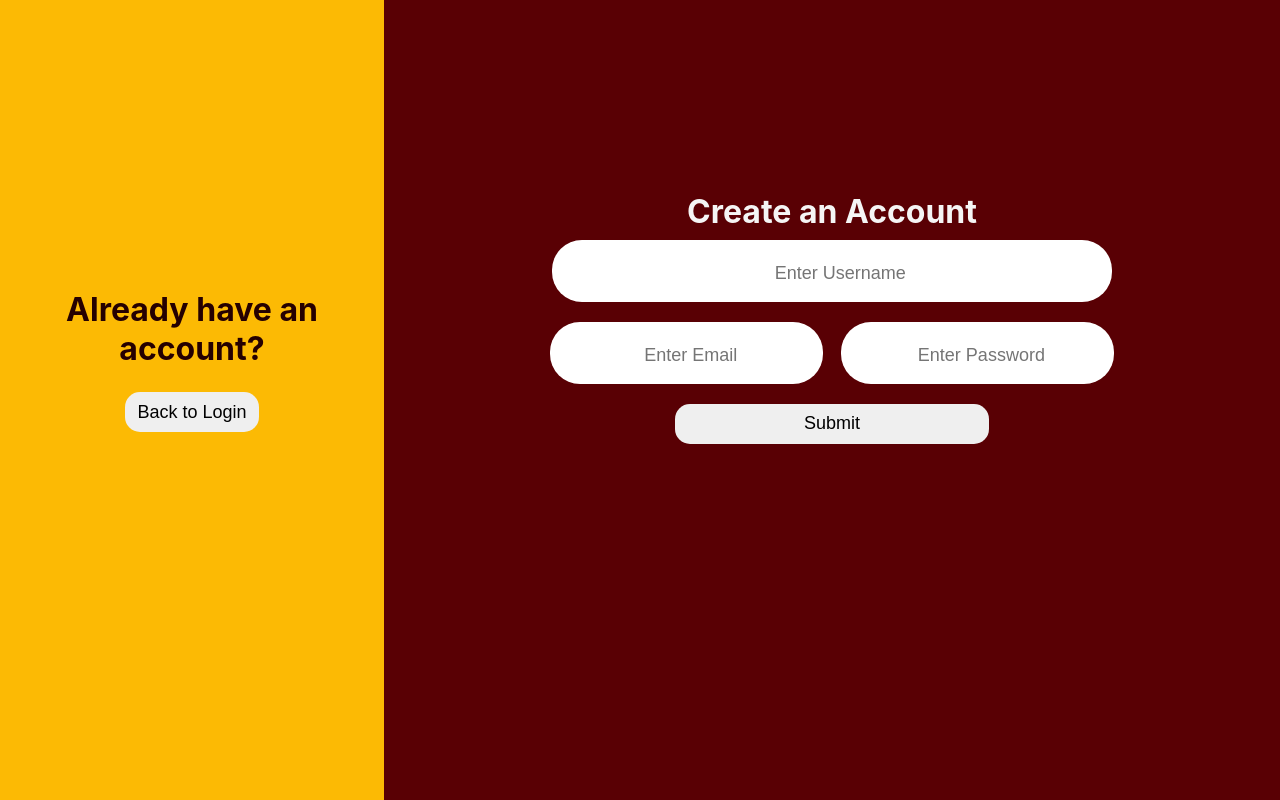
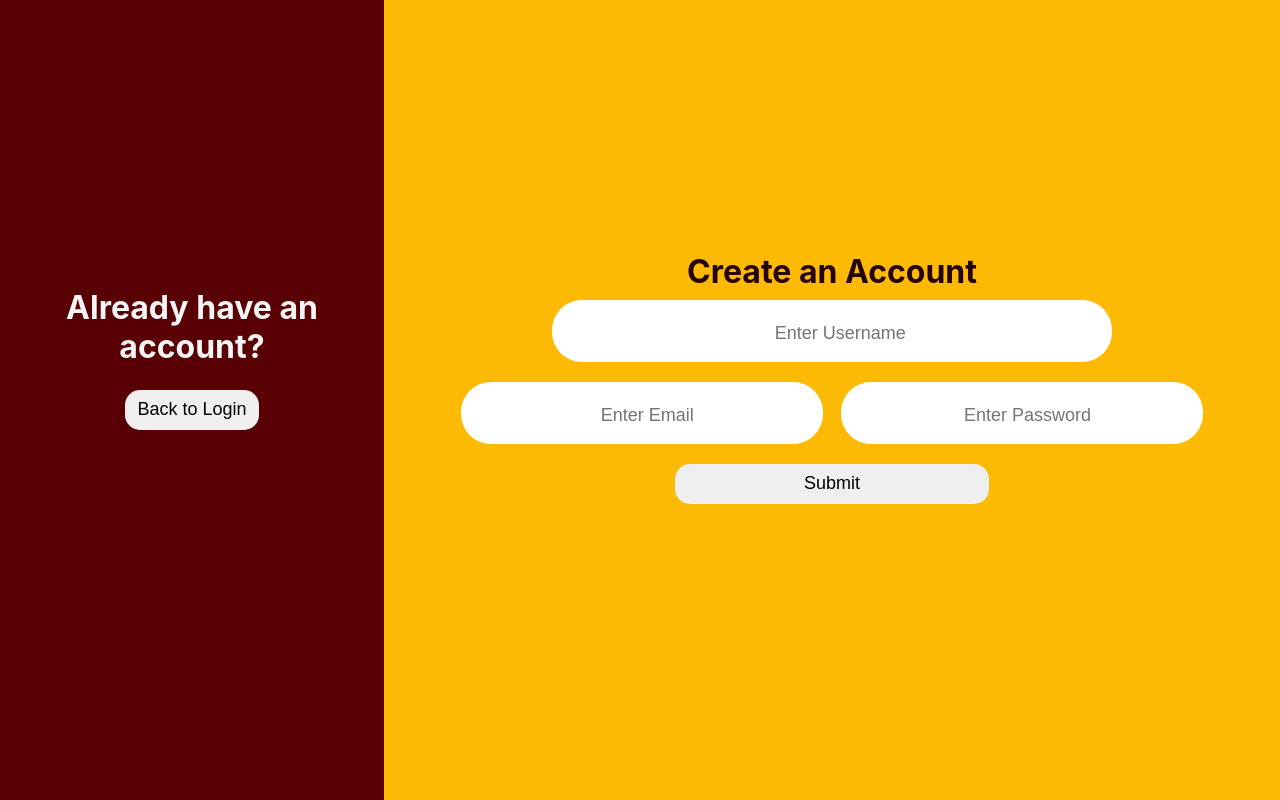
Before and after one commit to NicoM-7/Music-Webapp, a React (Create React App) app in the folder frontend/: page /signUp in a window 1280 px wide. Shown: the top 800 px of the page. Built offline with nearby package versions, Linux system fonts and the light colour scheme.

Commit message:
more signup and login css

```diff
--- a/frontend/src/components/login.jsx
+++ b/frontend/src/components/login.jsx
@@ -93,13 +93,12 @@ function Login() {
                     <input type="password" name="password" onChange={handleChange} placeholder="Password" value={inputs.password || ""} /><br></br><br></br>
                     <button type="submit" className='loginButton'>Login</button>
                 </form> <br></br><br></br>
-
-                <h1 className='Login'>New User? Sign Up with Email Below</h1>
-                <button className='signUpButton' onClick={signUpPage}>Sign Up</button>
+                <h1 className='Login'>Or Log In With Google</h1>
+                <button className='googleButton' onClick={signInWithGoogle}>Login With Google</button><br></br>
             </div>
             <div className='container2'>
-                <h1>Or Log In With Google</h1>
-                <button className='googleButton' onClick={signInWithGoogle}>Login With Google</button><br></br>
+                <h1>New User? Sign Up with Email Below</h1>
+                <button className='signUpButton' onClick={signUpPage}>Sign Up</button>
             </div>
 
 
--- a/frontend/src/components/signUp.jsx
+++ b/frontend/src/components/signUp.jsx
@@ -101,11 +101,11 @@ function SignUp() {
     return (
         <div>
             <div className='container3'>
-                <h1 className='h1take2'>Already have an account?</h1><br></br>
+                <h1>Already have an account?</h1><br></br>
                 <button onClick={loginPage}>Back to Login</button>
             </div>
             <div className='container4'>
-                <h1>Create an Account</h1>
+                <h1 className='h1take2'>Create an Account</h1>
                 <form onSubmit={signUp}>
                     <input type="text" className='usernameInput' name="uname" onChange={handleChange} value={inputs.uname || ""} placeholder="Enter Username"></input><br></br><br></br>
                     <input type="text" className='emailInput' name="email" onChange={handleChange} value={inputs.email || ""} placeholder="Enter Email"></input>
--- a/frontend/src/styles/signUp.css
+++ b/frontend/src/styles/signUp.css
@@ -2,15 +2,15 @@
     width: 30%;
     float: left;
     height: 100vw;
-    background-color: #FCBA04;
+    background-color: #590004;
     text-align: center;
-    padding-top: 18%;
+    padding-top: 22.5%;
 }
 .container4{
     width: 70%;
     display: inline-block;
     height: 100vw;
-    background-color: #590004;
+    background-color: #FCBA04;
     text-align: center;
     padding-top: 15%;
 }
@@ -24,10 +24,10 @@
 }
 
 .emailInput{
-    width: 30%;
+    width: 40%;
 }
 
 .passwordInput{
-    width: 30%;
+    width: 40%;
     margin-left: 2%;
 }
```
